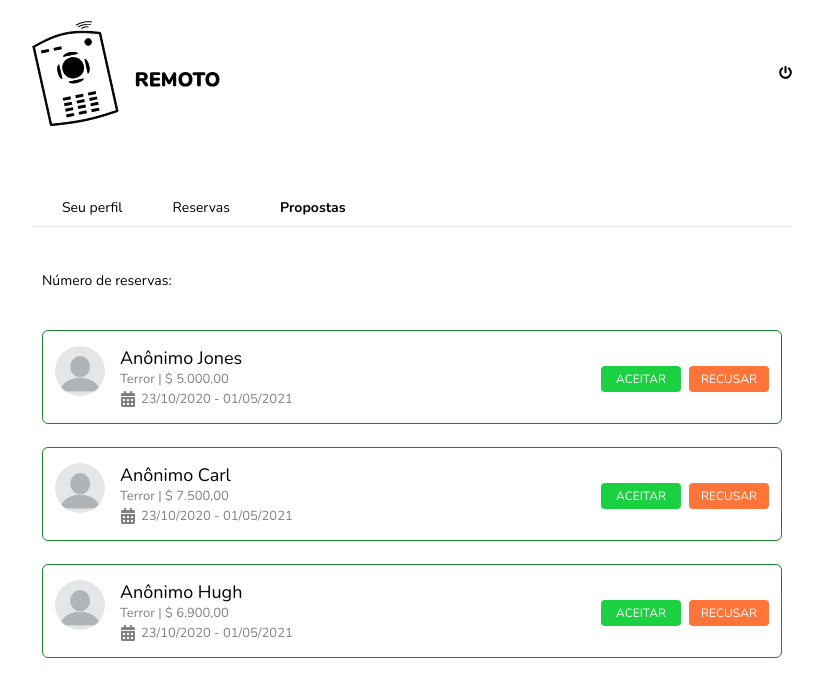
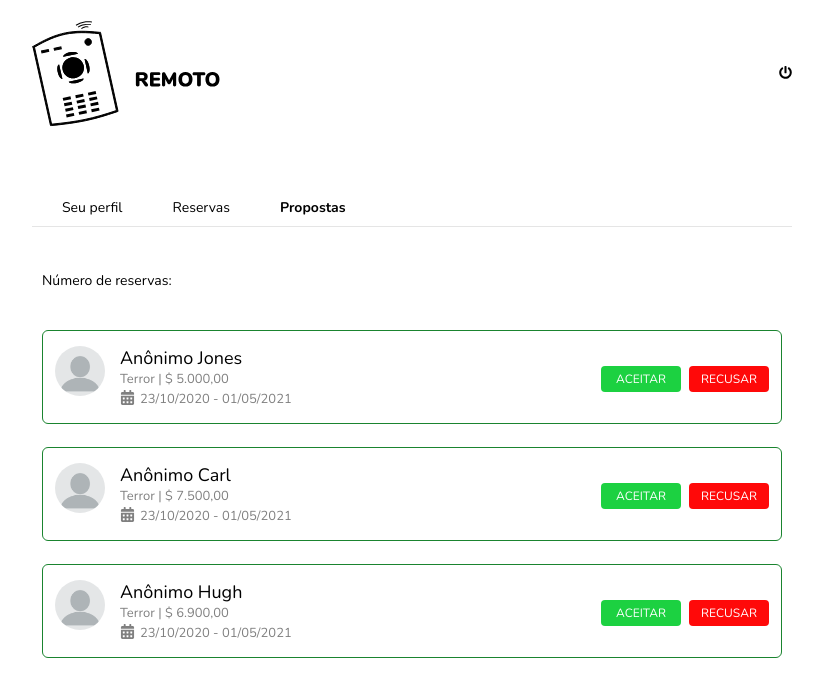
Before and after one commit to cgmbauer/frente_criacoes, a React (Create React App) app: page /offers in a window 1280 px wide. Shown: the top 696 px of the page, without its empty margins (228-1051 px from the left). Built offline with nearby package versions, Linux system fonts and the light colour scheme.

Commit message:
fix: offers styles

```diff
--- a/src/pages/Offers/styles.js
+++ b/src/pages/Offers/styles.js
@@ -81,11 +81,12 @@ export const ReservationInformations = styled.section`
       display: flex;
       flex-direction: row;
       justify-content: flex-start;
-      align-items: center;
-
+      align-items: flex-start;
       margin-top: 2px;
 
       svg {
+        width: 15px;
+        height: 15px;
         margin-right: 5px;
         color: var(--color-secondary-cards);
       }
--- a/src/styles/global.js
+++ b/src/styles/global.js
@@ -43,7 +43,7 @@ a {
   --color-button: #312e38;
 
   --bg-button-aceitar: #1CD141;
-  --bg-button-recusar: #FF7539;
+  --bg-button-recusar: #ff0909;
 
 }
 `;
```
